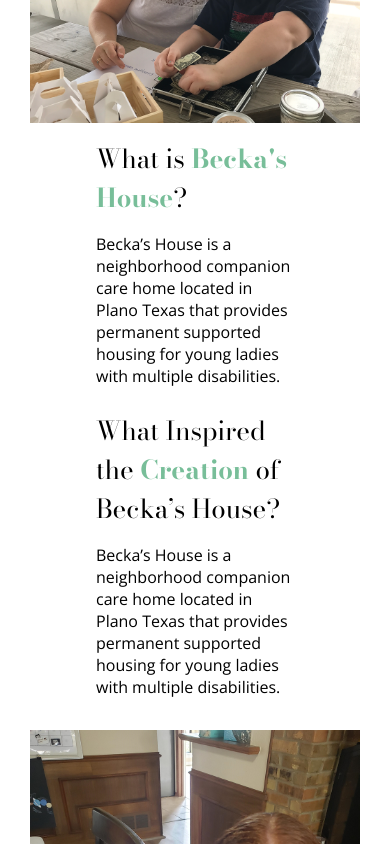
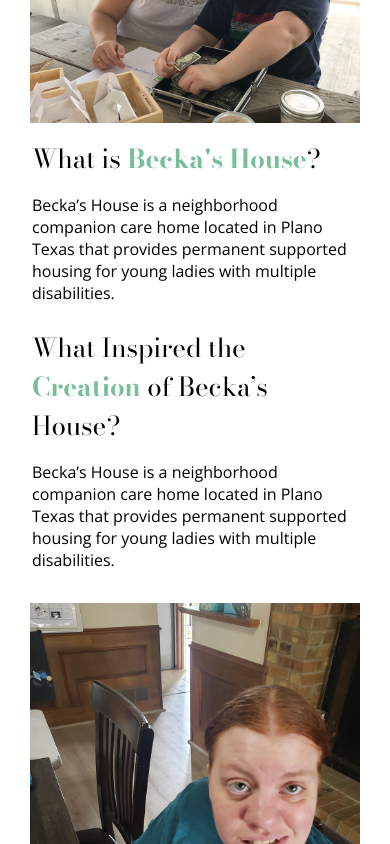
Before and after one commit to gwilliamboyd/beckas-house, a Next.js app: page / in a window 390 px wide. Shown: the part 880-1724 px from the top of the page. Built offline with nearby package versions, Linux system fonts and the light colour scheme.

Commit message:
Resets padding of mobile sections

```diff
--- a/styles/about.module.css
+++ b/styles/about.module.css
@@ -100,7 +100,16 @@
 }
 
 @media (max-width: 820px) {
-  .aboutText {
+  .aboutMaster {
     padding: 0 2em;
   }
 }
+
+@media (max-width: 576px) {
+  .aboutMaster {
+    padding: 3em 2em;
+  }
+  .aboutText {
+    padding: 0;
+  }
+}
--- a/styles/donate.module.css
+++ b/styles/donate.module.css
@@ -65,3 +65,9 @@
     font-size: 24px;
   }
 }
+
+@media (max-width: 576px) {
+  .donateMaster {
+    padding: 3em 2em;
+  }
+}
--- a/styles/faq.module.css
+++ b/styles/faq.module.css
@@ -82,3 +82,9 @@
     font-size: 16px;
   }
 }
+
+@media (max-width: 576px) {
+  .faqMaster {
+    padding: 3em 2em;
+  }
+}
```
